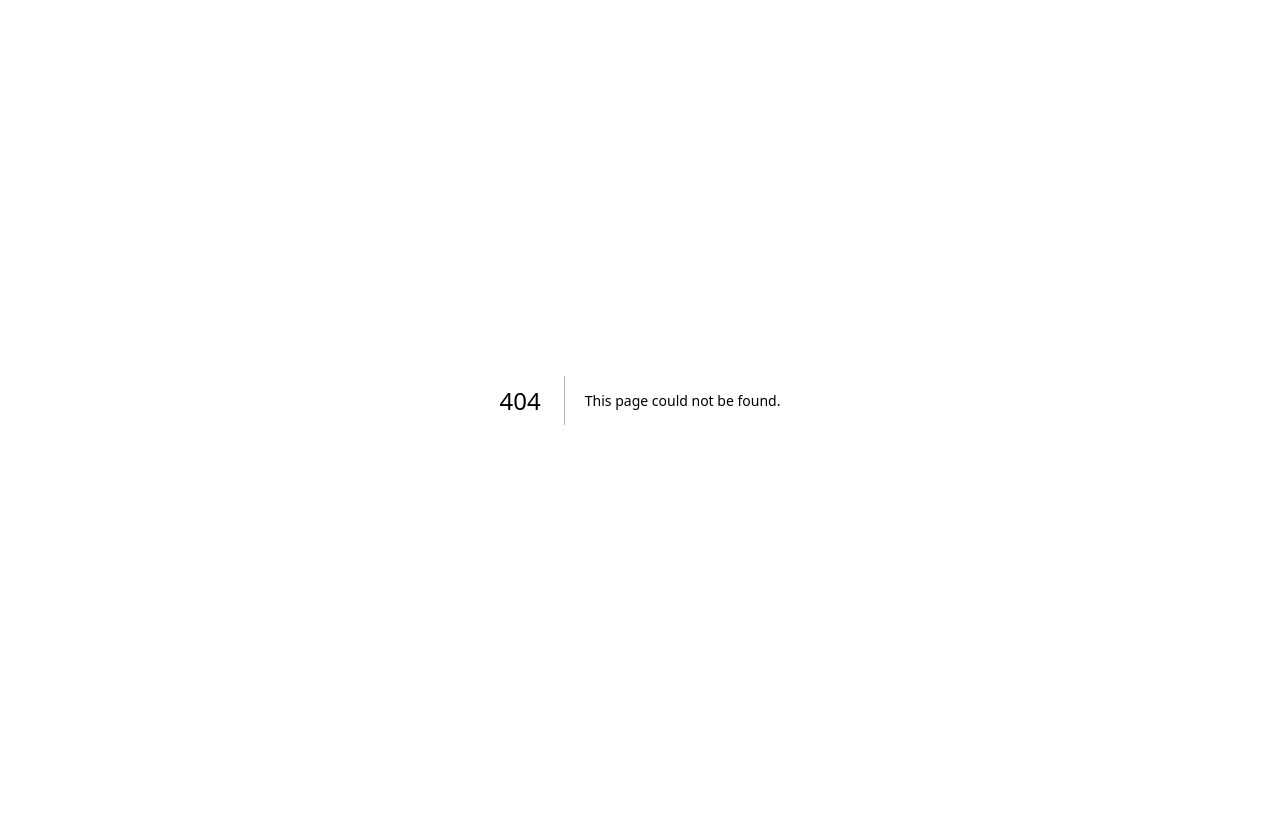
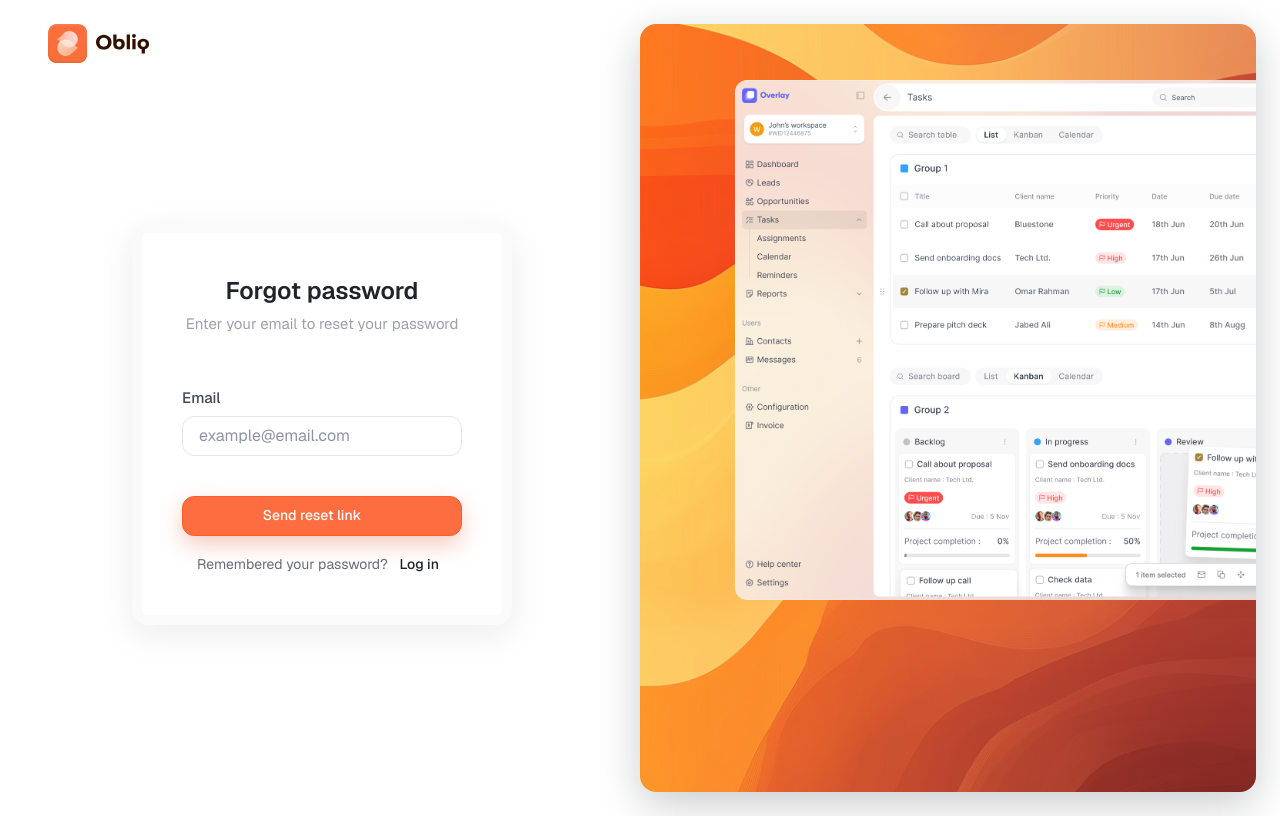
Before and after one commit to sohan-99/rbac-frontend, a Next.js app: page /password-reset in a window 1280 px wide. Before the commit this address had no page. Built offline with nearby package versions, Linux system fonts and the light colour scheme.

Commit message:
feat(auth): add password reset functionality and update routing

```diff
--- /dev/null
+++ b/src/app/(auth)/password-reset/page.tsx
@@ -0,0 +1,5 @@
+import { PasswordResetScreen } from "@/components/auth/password-reset-screen";
+
+export default function PasswordResetPage() {
+  return <PasswordResetScreen />;
+}
--- a/src/components/auth/login-screen.tsx
+++ b/src/components/auth/login-screen.tsx
@@ -100,12 +100,12 @@ export function LoginScreen() {
                     <span className="text-[14px] text-[#666C79]">Remember me</span>
                   </label>
 
-                  <button
-                    className="rounded-md px-2 py-1 text-[14px] font-medium text-[#FD6D3F] transition hover:bg-[#0000000a] "
-                    type="button"
+                  <Link
+                    href="/password-reset"
+                    className="rounded-md px-2 py-1 text-[14px] font-medium text-[#FD6D3F] transition hover:bg-[#0000000a]"
                   >
                     Forgot password?
-                  </button>
+                  </Link>
                 </div>
 
                 <p
--- /dev/null
+++ b/src/components/auth/password-reset-screen.tsx
@@ -0,0 +1,108 @@
+"use client";
+
+import { useState } from "react";
+import Link from "next/link";
+import Image from "next/image";
+
+export function PasswordResetScreen() {
+  const [email, setEmail] = useState("");
+  const [submitted, setSubmitted] = useState(false);
+
+  function handleSubmit(event: React.FormEvent<HTMLFormElement>) {
+    event.preventDefault();
+    setSubmitted(true);
+  }
+
+  return (
+    <main className="min-h-screen bg-white sm:p-6">
+      <section className="relative mx-auto grid min-h-[calc(100vh-2rem)] w-full max-w-7xl grid-cols-1 rounded-xs lg:grid-cols-2">
+        <div className="absolute left-6 z-20 flex items-center gap-2">
+          <Image src="/logo.svg" alt="Obliq logo" width={40} height={40} priority />
+          <Image src="/Vector.svg" alt="Obliq" width={54} height={20} priority />
+        </div>
+
+        <div className="flex items-center justify-center px-4 pt-14 pb-4 lg:px-6 lg:pb-6">
+          <div className="w-full max-w-100">
+            <article className="w-400 max-w-95 rounded-2xl border-10 border-[#00000005] bg-white p-10 shadow-[0_10px_35px_rgba(22,24,35,0.08)] backdrop-blur-[1px]">
+              <h1 className="text-center text-[24px] font-semibold text-[#1f232a]">
+                Forgot password
+              </h1>
+              <p className="mt-1 text-center text-[15px] text-[#9ba0ab]">
+                Enter your email to reset your password
+              </p>
+
+              <form className="mt-12.5 space-y-2.5" onSubmit={handleSubmit}>
+                <label className="block">
+                  <span className="text-[15px] font-medium text-[#404857]">Email</span>
+                  <input
+                    className="mt-1.5 h-10 w-full rounded-xl border border-[#0000001a] px-4 text-[16px] text-[#374056] placeholder:text-[#8c93a3] placeholder:opacity-100 outline-none transition hover:border-[#0000001a] hover:bg-[#0000000a] focus:border-[#0000001a] focus:shadow-[0_0_0_1px] focus:placeholder:opacity-0"
+                    type="email"
+                    placeholder="example@email.com"
+                    value={email}
+                    onChange={(event) => setEmail(event.target.value)}
+                    required
+                  />
+                </label>
+
+                <p
+                  className={`h-5 text-[13px] leading-5 ${
+                    submitted ? "visible text-[#2f7f5f]" : "invisible"
+                  }`}
+                  aria-live="polite"
+                >
+                  If the email exists, a reset link has been sent.
+                </p>
+
+                <button
+                  className="group h-10 w-full rounded-xl border border-[#FD5E2B] bg-[#FD6D3F] text-[14px] font-medium text-white shadow-[0_9px_22px_rgba(228,101,58,0.32)] transition hover:bg-white hover:text-[#FD6D3F] hover:shadow-[0_11px_26px_rgba(228,101,58,0.35)]"
+                  type="submit"
+                >
+                  <span className="flex items-center justify-center gap-1.5">
+                    Send reset link
+                    <span className="translate-x-0 opacity-0 transition-all duration-200 group-hover:translate-x-0.5 group-hover:opacity-100">
+                      →
+                    </span>
+                  </span>
+                </button>
+
+                <div className="pt-2 text-center text-[14px] text-[#666C79]">
+                  <span>Remembered your password? </span>
+                  <Link
+                    href="/"
+                    className="rounded-md px-2 py-1 text-[14px] font-medium text-[#1F232A] transition hover:bg-[#0000000a]"
+                  >
+                    Log in
+                  </Link>
+                </div>
+              </form>
+            </article>
+          </div>
+        </div>
+
+        <aside className="relative hidden overflow-hidden rounded-2xl shadow-[0_12px_40px_rgba(20,24,31,0.22)] lg:block">
+          <div className="absolute inset-0">
+            <Image
+              src="/bgcolor.png"
+              alt="Background artwork"
+              fill
+              className="object-cover object-right"
+              priority
+            />
+          </div>
+          <div className="absolute inset-0 bg-linear-to-r from-transparent via-transparent to-[#2b160f]/8" />
+
+          <div className="relative flex h-full min-h-155 items-start justify-end py-14">
+            <div className="relative h-130 w-130.25 overflow-hidden rounded-l-xl backdrop-blur-[1.5px]">
+              <Image
+                src="/bb8ccac3da7e3f055e96428b842e4bbd25052f57.png"
+                alt="Workspace preview"
+                fill
+                className="object-cover object-left"
+              />
+            </div>
+          </div>
+        </aside>
+      </section>
+    </main>
+  );
+}
--- a/src/middleware.ts
+++ b/src/middleware.ts
@@ -1,7 +1,7 @@
 import type { NextRequest } from "next/server";
 import { NextResponse } from "next/server";
 
-const PUBLIC_PATHS = ["/", "/login", "/signup"];
+const PUBLIC_PATHS = ["/", "/login", "/signup", "/password-reset"];
 
 export function middleware(request: NextRequest) {
   const { pathname } = request.nextUrl;
@@ -14,7 +14,7 @@ export function middleware(request: NextRequest) {
     return NextResponse.redirect(url);
   }
 
-  if (token && (pathname === "/" || pathname === "/login" || pathname === "/signup")) {
+  if (token && (pathname === "/" || pathname === "/login" || pathname === "/signup" || pathname === "/password-reset")) {
     const url = request.nextUrl.clone();
     url.pathname = "/dashboard";
     return NextResponse.redirect(url);
@@ -24,5 +24,5 @@ export function middleware(request: NextRequest) {
 }
 
 export const config = {
-  matcher: ["/", "/login", "/signup", "/dashboard/:path*", "/users/:path*", "/leads/:path*", "/tasks/:path*", "/reports/:path*", "/audit-log/:path*", "/settings/:path*"],
+  matcher: ["/", "/login", "/signup", "/password-reset", "/dashboard/:path*", "/users/:path*", "/leads/:path*", "/tasks/:path*", "/reports/:path*", "/audit-log/:path*", "/settings/:path*"],
 };
```
